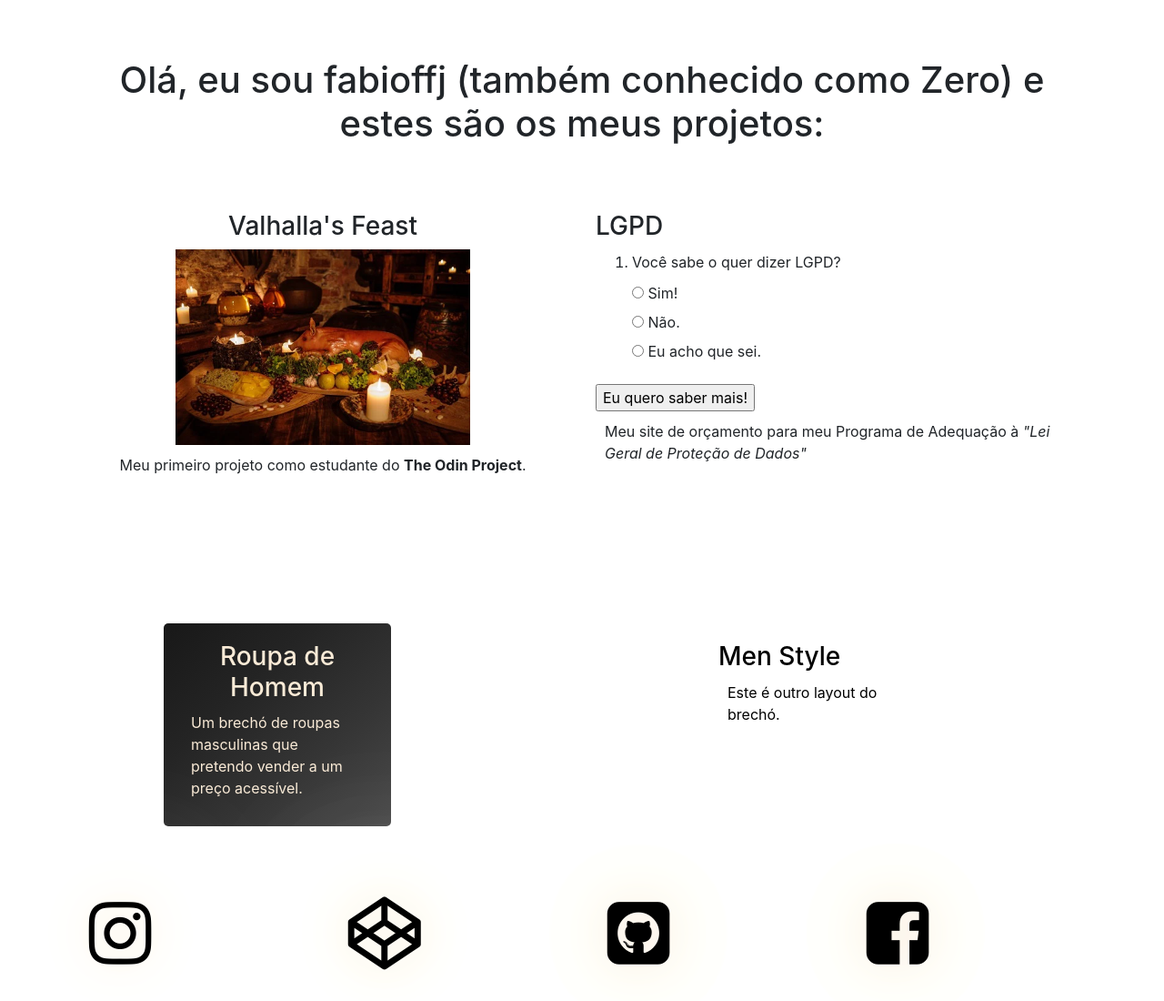
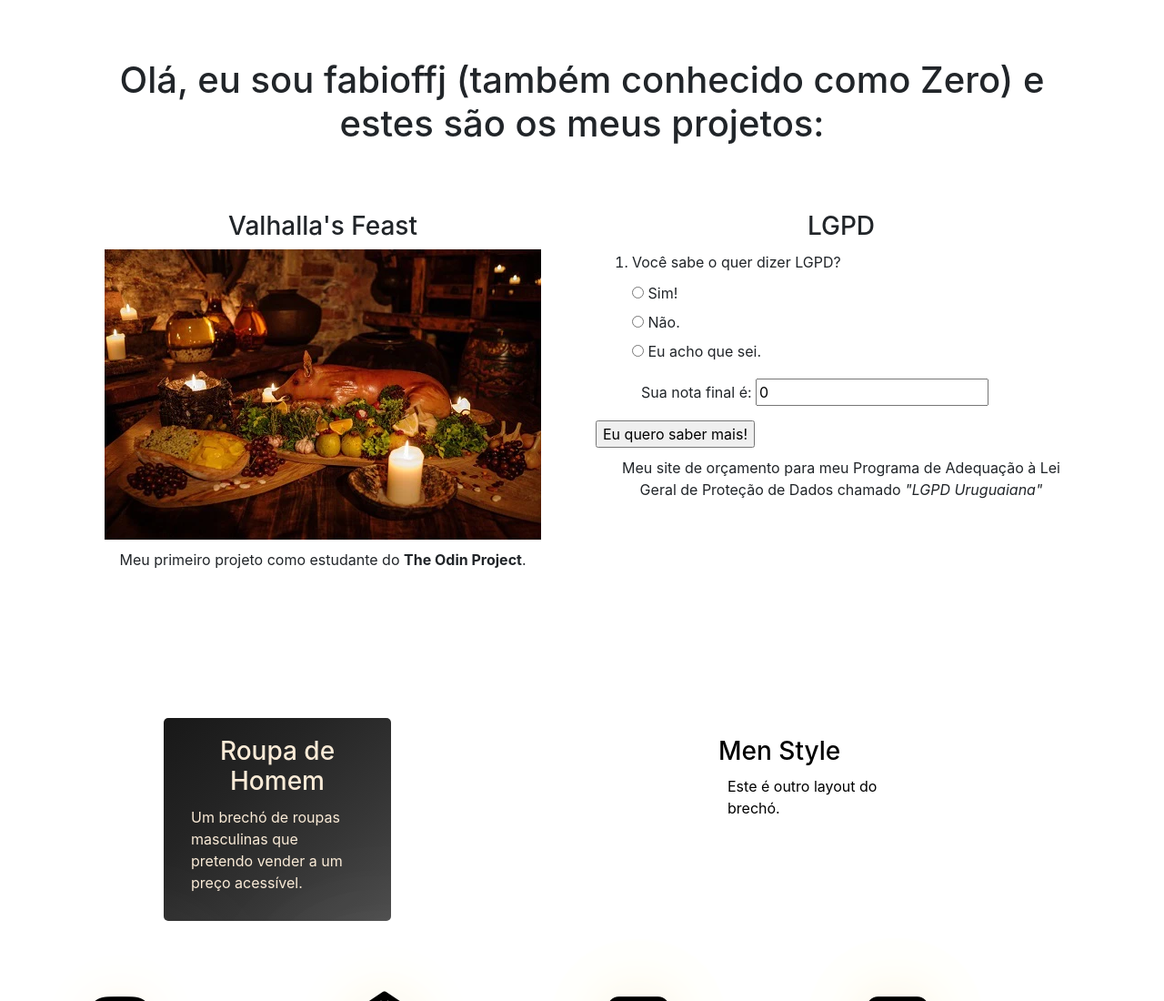
Before and after one commit to fabioffj/fabioffj.github.io, a plain HTML site: page index.html in a window 1280 px wide. Shown: the top 1100 px of the page at 91% size. Drawn offline with nearby package versions, Linux system fonts and the light colour scheme.

Commit message:
Create JS file and add js functions to html

```diff
--- a/index.html
+++ b/index.html
@@ -27,7 +27,7 @@
             </div>
             <div class="col">
                 <div>
-                    <h3>LGPD</h3>
+                    <h3 style="text-align: center;" >LGPD</h3>
                     <div id="list">
                         <form>
                         <ol>
@@ -40,11 +40,12 @@
                             <label for="b">Não.</label><br>
                             <input type="radio" id="c" name="stand" value="50">
                             <label for="c">Eu acho que sei.</label><br>
+                            <p>Sua nota final é: <input type="text" id="total" value="0"></p>
                         </ol>
                         </form>
                       </div>
                     <a href="https://fabioffj.github.io/lgpd/"><input type="button" value="Eu quero saber mais!"></a>
-                    <p>Meu site de orçamento para meu Programa de Adequação à <i>"Lei Geral de Proteção de Dados"</i></p>
+                    <p style="text-align: center;" >Meu site de orçamento para meu Programa de Adequação à Lei Geral de Proteção de Dados chamado <i>"LGPD Uruguaiana"</i></p>
                 </div>
             </div>
         </div>
@@ -79,5 +80,7 @@
     <script src="https://code.jquery.com/jquery-3.3.1.slim.min.js" integrity="sha384-q8i/X+965DzO0rT7abK41JStQIAqVgRVzpbzo5smXKp4YfRvH+8abtTE1Pi6jizo" crossorigin="anonymous"></script>
     <script src="https://cdnjs.cloudflare.com/ajax/libs/popper.js/1.14.3/umd/popper.min.js" integrity="sha384-ZMP7rVo3mIykV+2+9J3UJ46jBk0WLaUAdn689aCwoqbBJiSnjAK/l8WvCWPIPm49" crossorigin="anonymous"></script>
     <script src="https://stackpath.bootstrapcdn.com/bootstrap/4.1.3/js/bootstrap.min.js" integrity="sha384-ChfqqxuZUCnJSK3+MXmPNIyE6ZbWh2IMqE241rYiqJxyMiZ6OW/JmZQ5stwEULTy" crossorigin="anonymous"></script>
+    <script src="https://ajax.googleapis.com/ajax/libs/jquery/3.6.1/jquery.min.js"></script>
+    <script  src="./script.js"></script>
 </body>
 </html>
--- /dev/null
+++ b/script.js
@@ -0,0 +1,9 @@
+function calcAndShowTotal() {
+    var total = 0;
+    $("#list :radio:checked").each(function () {
+      total += parseFloat($(this).attr("value")) || 0;
+    });
+    $("#total").val(total);
+  }
+
+  $("#list :radio").change(calcAndShowTotal).change();
--- a/style.css
+++ b/style.css
@@ -13,10 +13,6 @@ a {
 
 p {
   margin: 10px;
-}
-
-img {
-  max-width: 60%;
 }
 
 img.center {
```
